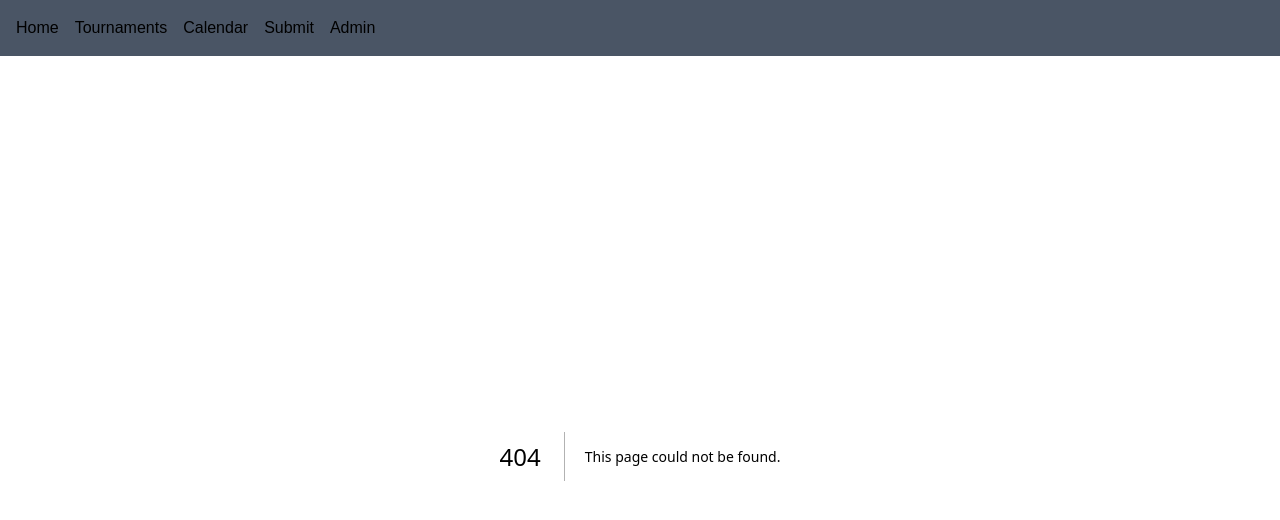
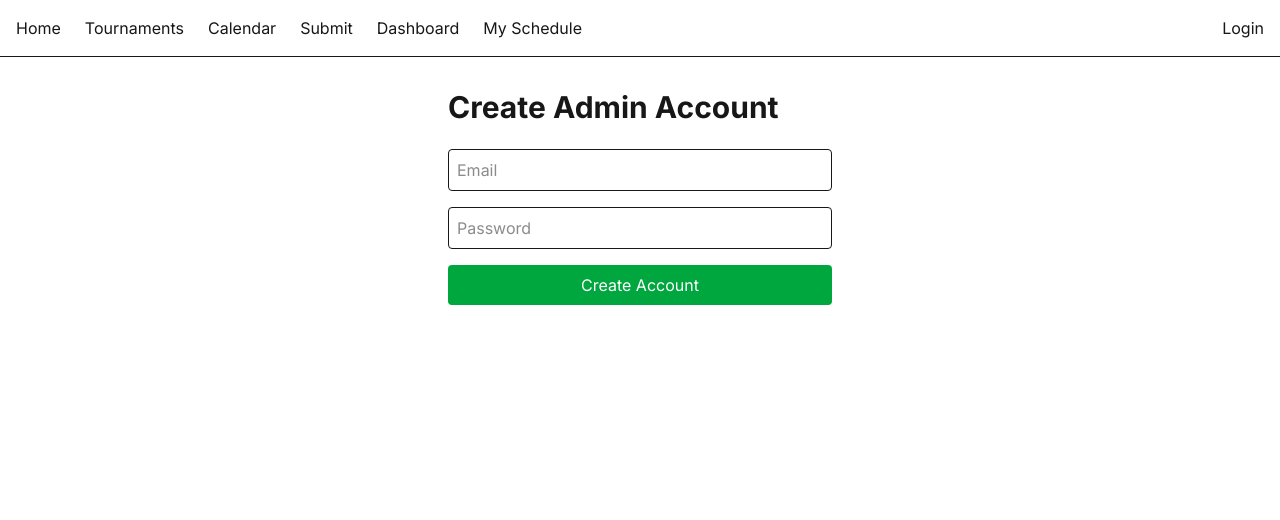
Before and after one commit to 20deanoklein-sketch/bass-finder, a Next.js app: page /signup in a window 1280 px wide. Before the commit this address had no page. Shown: the top 520 px of the page. Built offline with nearby package versions, Linux system fonts and the light colour scheme; no server answers.

Commit message:
Day 11: Added admin role, schedule database, API route, schedule page

```diff
--- a/app/admin/page.tsx
+++ b/app/admin/page.tsx
@@ -1,11 +1,33 @@
 "use client";
 
+import { useRouter } from "next/navigation";
 import { useEffect, useState } from "react";
 import { supabase } from "../lib/supabaseClient";
 
 export default function AdminPage() {
+    const router = useRouter();
+
+    useEffect(() => {
+     supabase.auth.getUser().then(({ data }) => {
+  const user = data.user;
+  if (!user) {
+    router.push("/login");
+    return;
+  }
+
+  // Check admin role
+  const role = user.user_metadata?.role;
+  if (role !== "admin") {
+    router.push("/dashboard"); // redirect non-admins
+  }
+});
+
+    }, []);
+
+
   const [pending, setPending] = useState<any[]>([]);
   const [loading, setLoading] = useState(true);
+
 
   // Load pending submissions
   const loadPending = async () => {
--- /dev/null
+++ b/app/components/AuthNav.tsx
@@ -0,0 +1,33 @@
+"use client";
+
+import { useAuth } from "../providers";
+import { supabase } from "../lib/supabaseClient";
+
+export default function AuthNav() {
+  const { user } = useAuth();
+
+  const handleLogout = async () => {
+    await supabase.auth.signOut();
+    window.location.href = "/"; // redirect after logout
+  };
+
+  if (!user) {
+    return (
+      <a href="/login" className="hover:underline ml-auto">
+        Login
+      </a>
+    );
+  }
+
+  return (
+    <div className="flex items-center gap-4 ml-auto">
+      <span className="text-sm text-gray-600">Logged in as {user.email}</span>
+      <button
+        onClick={handleLogout}
+        className="p-2 bg-red-600 text-white rounded hover:bg-red-700"
+      >
+        Logout
+      </button>
+    </div>
+  );
+}
--- /dev/null
+++ b/app/dashboard/page.tsx
@@ -0,0 +1,31 @@
+"use client";
+
+import { useAuth } from "../providers";
+
+export default function DashboardPage() {
+  const { user } = useAuth();
+
+  if (!user) {
+    return (
+      <main className="p-8">
+        <h1 className="text-2xl font-bold mb-4">Dashboard</h1>
+        <p>You must log in to access your dashboard.</p>
+      </main>
+    );
+  }
+
+  return (
+    <main className="p-8">
+      <h1 className="text-3xl font-bold mb-4">Your Dashboard</h1>
+
+      <div className="border p-4 rounded shadow max-w-md">
+        <p><strong>Email:</strong> {user.email}</p>
+        <p><strong>User ID:</strong> {user.id}</p>
+
+        <p className="text-sm text-gray-600 mt-4">
+          (More features coming soon: schedules, registrations, membership levels.)
+        </p>
+      </div>
+    </main>
+  );
+}
--- a/app/layout.tsx
+++ b/app/layout.tsx
@@ -1,3 +1,8 @@
+import AuthNav from "./components/AuthNav";
+import { Inter } from "next/font/google";
+const inter = Inter({ subsets: ["latin"] });
+import { AuthProvider } from "./providers";
+
 import type { Metadata } from "next";
 import { Geist, Geist_Mono } from "next/font/google";
 import "./globals.css";
@@ -24,20 +29,24 @@ export default function RootLayout({
 }>) {
   return (
     <html lang="en">
-      <body
-        className={`${geistSans.variable} ${geistMono.variable} antialiased`}
-      >
-        <nav className="p-4 bg-gray-600 flex gap-4">
+     <body className={inter.className}>
+  <AuthProvider>
+    <header className="p-4 border-b">
+      <nav className="flex gap-6">
         <a href="/" className="hover:underline">Home</a>
         <a href="/tournaments" className="hover:underline">Tournaments</a>
         <a href="/calendar" className="hover:underline">Calendar</a>
         <a href="/submit" className="hover:underline">Submit</a>
-           <a href="/admin" className="hover:underline">Admin</a>
-
+        <a href="/dashboard" className="hover:underline">Dashboard</a>
+        <a href="/schedule" className="hover:underline">My Schedule</a>
+        <AuthNav />
       </nav>
+    </header>
 
     {children}
+  </AuthProvider>
 </body>
+
     </html>
   );
 }
--- /dev/null
+++ b/app/login/page.tsx
@@ -0,0 +1,62 @@
+"use client";
+
+import { useState } from "react";
+import { supabase } from "../lib/supabaseClient";
+import { useRouter } from "next/navigation";
+
+export default function LoginPage() {
+  const router = useRouter();
+
+  const [email, setEmail] = useState("");
+  const [password, setPassword] = useState("");
+  const [errorMsg, setErrorMsg] = useState("");
+
+  const handleLogin = async (e: any) => {
+    e.preventDefault();
+    setErrorMsg("");
+
+    const { error } = await supabase.auth.signInWithPassword({
+      email,
+      password,
+    });
+
+    if (error) {
+      setErrorMsg("Invalid login. Try again.");
+      return;
+    }
+
+    router.push("/admin"); // redirect after login
+  };
+
+  return (
+    <main className="p-8 max-w-md mx-auto">
+      <h1 className="text-3xl font-bold mb-6">Admin Login</h1>
+
+      {errorMsg && (
+        <p className="p-2 bg-red-100 border border-red-400 mb-4">{errorMsg}</p>
+      )}
+
+      <form onSubmit={handleLogin} className="grid gap-4">
+        <input
+          type="email"
+          placeholder="Email"
+          className="border p-2 rounded"
+          value={email}
+          onChange={(e) => setEmail(e.target.value)}
+        />
+
+        <input
+          type="password"
+          placeholder="Password"
+          className="border p-2 rounded"
+          value={password}
+          onChange={(e) => setPassword(e.target.value)}
+        />
+
+        <button className="bg-blue-600 text-white p-2 rounded hover:bg-blue-700">
+          Login
+        </button>
+      </form>
+    </main>
+  );
+}
--- /dev/null
+++ b/app/providers.tsx
@@ -0,0 +1,36 @@
+"use client";
+
+import { createContext, useContext, useEffect, useState } from "react";
+import { supabase } from "./lib/supabaseClient";
+
+type AuthContextType = {
+  user: any | null;
+};
+
+const AuthContext = createContext<AuthContextType>({ user: null });
+
+export function AuthProvider({ children }: { children: React.ReactNode }) {
+  const [user, setUser] = useState<any>(null);
+
+  useEffect(() => {
+    // Load current user
+    supabase.auth.getUser().then((res) => {
+      setUser(res.data.user);
+    });
+
+    // Listen for login/logout changes
+    supabase.auth.onAuthStateChange((_event, session) => {
+      setUser(session?.user ?? null);
+    });
+  }, []);
+
+  return (
+    <AuthContext.Provider value={{ user }}>
+      {children}
+    </AuthContext.Provider>
+  );
+}
+
+export function useAuth() {
+  return useContext(AuthContext);
+}
--- /dev/null
+++ b/app/signup/page.tsx
@@ -0,0 +1,62 @@
+"use client";
+
+import { useState } from "react";
+import { supabase } from "../lib/supabaseClient";
+import { useRouter } from "next/navigation";
+
+export default function SignupPage() {
+  const router = useRouter();
+
+  const [email, setEmail] = useState("");
+  const [password, setPassword] = useState("");
+  const [errorMsg, setErrorMsg] = useState("");
+
+  const handleSignup = async (e: any) => {
+    e.preventDefault();
+    setErrorMsg("");
+
+    const { error } = await supabase.auth.signUp({
+      email,
+      password,
+    });
+
+    if (error) {
+      setErrorMsg(error.message);
+      return;
+    }
+
+    router.push("/login");
+  };
+
+  return (
+    <main className="p-8 max-w-md mx-auto">
+      <h1 className="text-3xl font-bold mb-6">Create Admin Account</h1>
+
+      {errorMsg && (
+        <p className="p-2 bg-red-100 border border-red-400 mb-4">{errorMsg}</p>
+      )}
+
+      <form onSubmit={handleSignup} className="grid gap-4">
+        <input
+          type="email"
+          placeholder="Email"
+          className="border p-2 rounded"
+          value={email}
+          onChange={(e) => setEmail(e.target.value)}
+        />
+
+        <input
+          type="password"
+          placeholder="Password"
+          className="border p-2 rounded"
+          value={password}
+          onChange={(e) => setPassword(e.target.value)}
+        />
+
+        <button className="bg-green-600 text-white p-2 rounded hover:bg-green-700">
+          Create Account
+        </button>
+      </form>
+    </main>
+  );
+}
--- a/package.json
+++ b/package.json
@@ -12,6 +12,8 @@
     "@fullcalendar/daygrid": "^6.1.19",
     "@fullcalendar/interaction": "^6.1.19",
     "@fullcalendar/react": "^6.1.19",
+    "@supabase/auth-helpers-nextjs": "^0.15.0",
+    "@supabase/auth-helpers-react": "^0.15.0",
     "@supabase/supabase-js": "^2.86.2",
     "next": "16.0.7",
     "react": "19.2.0",
```
Also changed, not shown: app/api/saveTournament/route.ts (added), app/schedule/page.tsx (added), 1 other file (tests, documents, lock files or other folders). Lines whose indentation alone changed are shown as unchanged.
